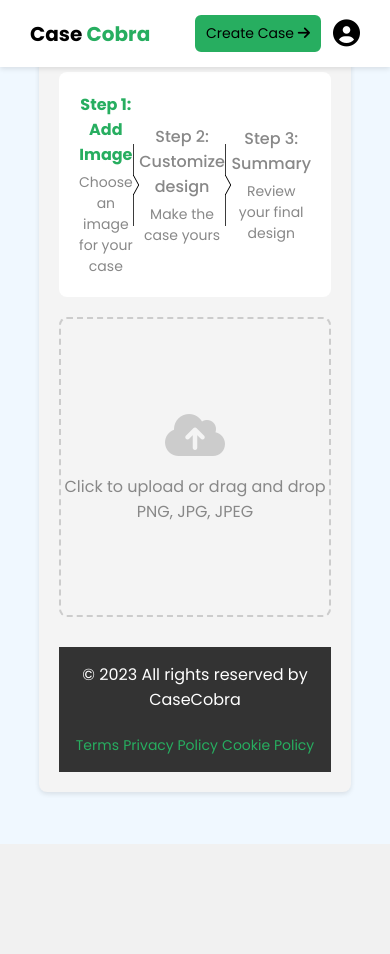
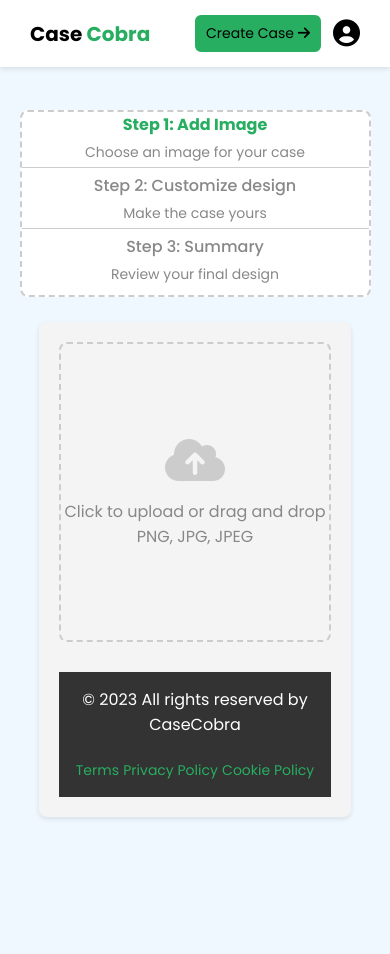
Before and after one commit to Durga-Singh/customphonecase, a PHP site: page /create_case.php in a window 390 px wide. Before the commit the page ends 844 px from the top, so only its background shows below. Run offline with PHP 8.4, Linux system fonts and the light colour scheme; the visitor is signed in with stand-in values (Sample User, id 1).

Commit message:
Your commit message

```diff
--- a/create_case.php
+++ b/create_case.php
@@ -7,8 +7,7 @@
   <link rel="stylesheet" href="style.css">
   <link rel="stylesheet" href="https://cdnjs.cloudflare.com/ajax/libs/font-awesome/6.7.2/css/all.min.css">
 </head>
-<body>
-    <div class="upload">
+<body id="create_case">
   <nav class="nav">
     <div class="logo">
       <p><a href="home.php"><span class="case">Case</span> <span class="cobra">Cobra</span></a></p>
@@ -34,9 +33,7 @@
       </div>
     </div>
   </nav>
-    </div>
 
-    <div class="guide">
   <div class="steps-container">
     <div class="step-box">
       <div class="step active">Step 1: Add Image</div>
@@ -58,6 +55,7 @@
     </div>
   </div>
 
+  <div class="guide">
     <div class="upload-area">
       <div class="drag-drop-area">
         <i class="fas fa-cloud-upload-alt"></i>
@@ -75,5 +73,7 @@
       </div>
     </div>
   </div>
-    <script src="script.js"></script> </body>
+
+  <script src="script.js"></script>
+</body>
 </html>
--- a/style.css
+++ b/style.css
@@ -15,6 +15,10 @@ body {
     align-items: center;
     min-height: 100vh;
     background-color: aliceblue;
+}
+
+#create_case {
+    display: flow;
 }
 
 body.auth-page::before {
@@ -327,12 +331,24 @@ body.auth-page::before {
     margin: 0 auto;
 }
 
-
+.steps-container {
+    background-color: #fff;
+    border-radius: 8px;
+    border: 2px dashed #ccc;
+    margin: 13vh auto auto;
+    /* Add margin for spacing */
+    position: relative;
+    display: flex;
+    align-items: center;
+    width: 80%;
+    /* Adjust width as needed */
+}
 
 .guide {
+    /* Remove flex properties */
     width: 80%;
-    margin: 50px auto;
-    /* Reduced top margin */
+    margin: 3vh auto;
+    /* Center the guide */
     background-color: #f4f4f4;
     padding: 20px;
     border-radius: 8px;
@@ -340,18 +356,6 @@ body.auth-page::before {
     text-align: center;
 }
 
-.steps-container {
-    background-color: #fff;
-    padding: 20px;
-    border-radius: 8px;
-    margin-bottom: 20px;
-    position: relative;
-    /* To position the SVG */
-    display: flex;
-    /* Enable flexbox for the container */
-    align-items: center;
-    /* Vertically align the boxes and separators */
-}
 
 .step-box {
     text-align: center;
@@ -513,4 +517,35 @@ body.auth-page::before {
         margin-right: 10px;
         /* Add some space between the tick and text */
     }
+
+    .steps-container {
+        flex-direction: column;
+        /* Stack steps vertically on mobile */
+        align-items: center;
+        width: 90%;
+    }
+
+  .step-box {
+        margin-bottom: 10px; /* Add space between steps */
+        width: 100%; /* Make step boxes span full width */
+        position: relative; /* To position the separator line */
+    }
+
+  .step-box::after {
+        content: "";
+        position: absolute;
+        bottom: -5px; /* Adjust spacing as needed */
+        left: 0;
+        width: 100%;
+        height: 1px;
+        background-color: #ccc; /* Use the same color as the dashed border */
+    }
+
+  .step-box:last-child::after {
+        display: none; /* Hide separator after the last step */
+    }
+
+  .step-separator {
+        display: none; /* Hide separators on mobile */
+    }
 }
```
Also changed, not shown: script.js (added, +48 -0 lines). Lines whose indentation alone changed are shown as unchanged.
